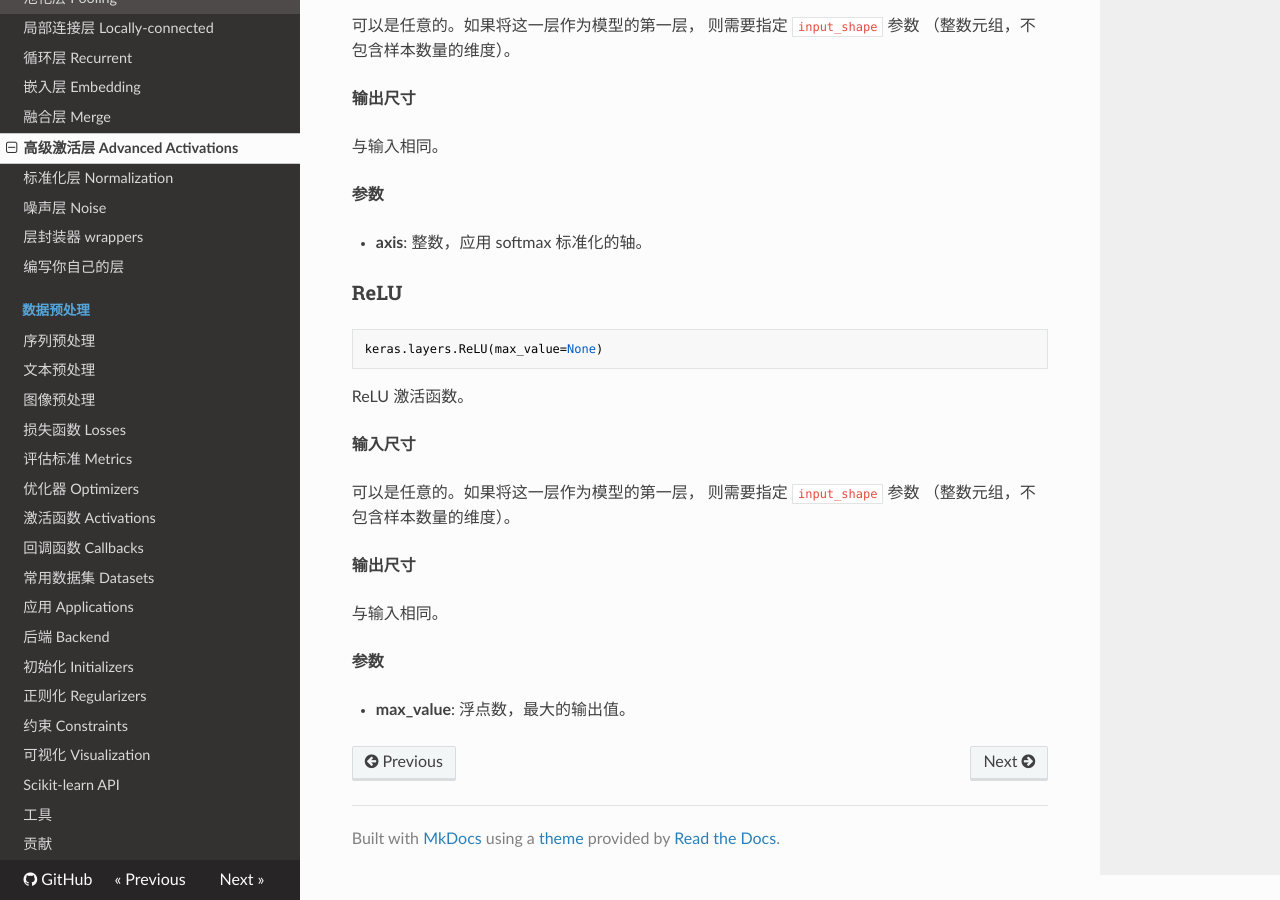
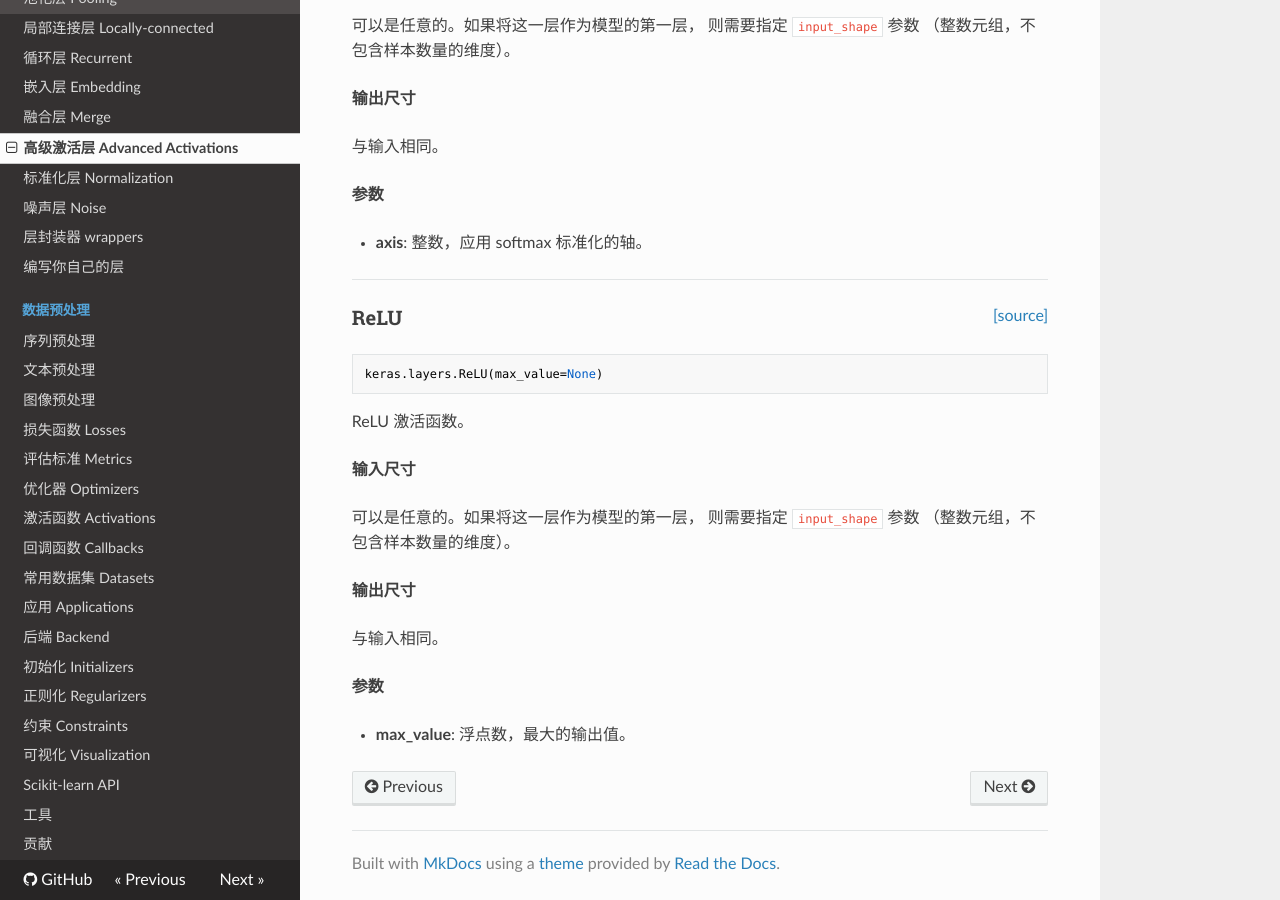
Before and after one commit to keras-team/keras-docs-zh, an MkDocs documentation site: the page built from sources/layers/advanced-activations.md, in a window 1280 px wide and 900 px high, scrolled down 3012 px. Built offline with MkDocs 1.6.1, drawn with Linux system fonts in a browser that asks for light colours; nearby versions of some CDN libraries; old or Windows-style settings are respelled for this version of MkDocs.

Commit message:
Add Relu code link
Add the ReLU activation's code link and cute-off rule.

````diff
--- a/sources/layers/advanced-activations.md
+++ b/sources/layers/advanced-activations.md
@@ -159,6 +159,9 @@ __参数__
 
 - __axis__: 整数，应用 softmax 标准化的轴。
 
+----
+
+<span style="float:right;">[[source]](https://github.com/keras-team/keras/blob/master/keras/layers/advanced_activations.py#L262)</span>
 ### ReLU
 
 ```python
````
